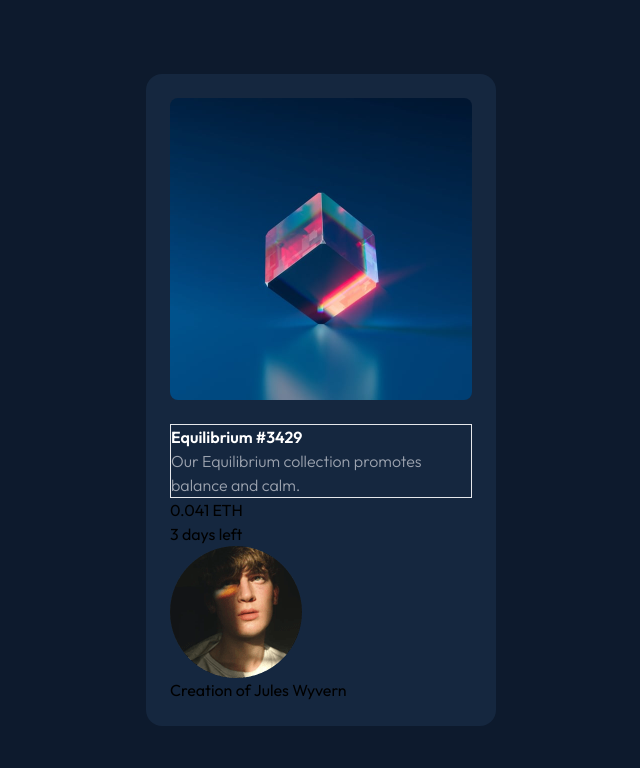
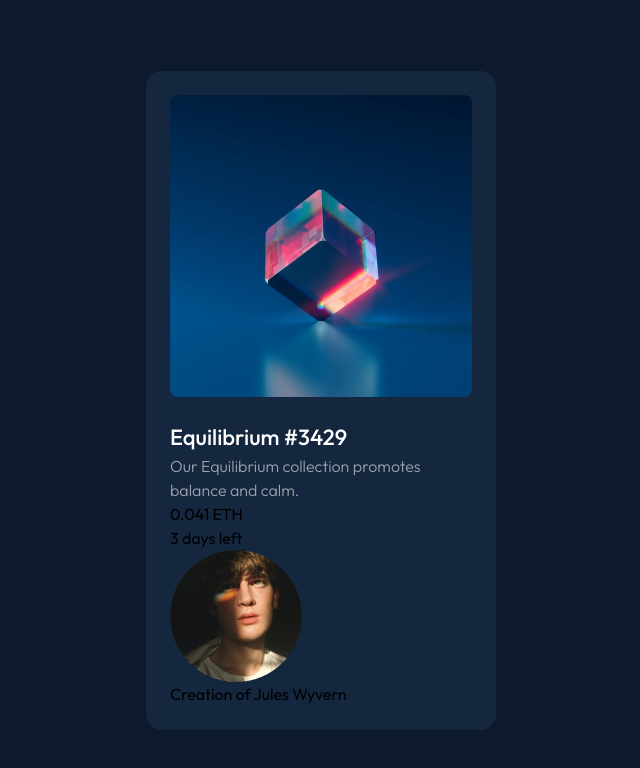
Before and after one commit to HarikrishnanYPR1707/nft-preview-card-component, a React (Vite) app: page / in a window 1280 px wide. Shown: the top 768 px of the page, without its empty margins (319-959 px from the left). Built offline with nearby package versions, Linux system fonts and the light colour scheme.

Commit message:
Removed border

```diff
--- a/src/components/NftCardPreview.jsx
+++ b/src/components/NftCardPreview.jsx
@@ -11,8 +11,10 @@ const NftCardPreview = () => {
         </div>
       </div>
       {/* header and para section  */}
-      <div className="border">
-        <h1 className="font-semibold text-white">Equilibrium #3429</h1>
+      <div className="">
+        <h1 className="text-[22px] font-medium text-white">
+          Equilibrium #3429
+        </h1>
         <p className="font-light text-gray-400">
           Our Equilibrium collection promotes balance and calm.
         </p>
```
